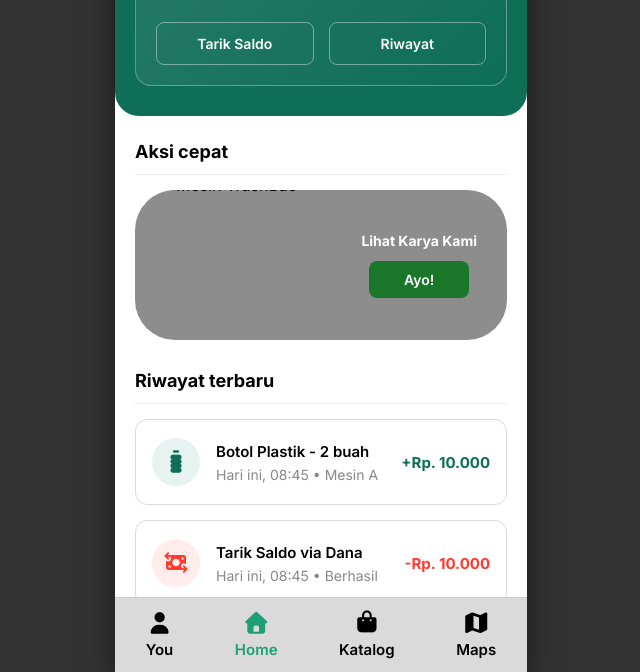
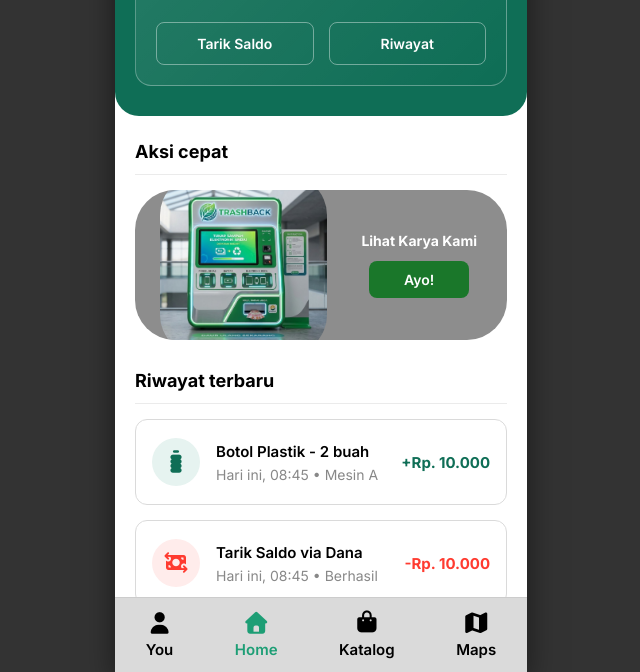
Before and after one commit to farbil/Trashback-Desain-Antarmuka-Pengguna, a plain HTML site: page index.html in a window 1280 px wide. Shown: the part 245-917 px from the top of the page, without its empty margins (319-959 px from the left). Drawn offline with Linux system fonts and the light colour scheme.

Commit message:
Mengubah img/mesin-sampah.jpeg ke assets/img/mesin-sampah.jpeg

```diff
--- a/index.html
+++ b/index.html
@@ -62,7 +62,7 @@
                 <!-- Banner aksi cepat dengan gambar/gradien latar belakang -->
                 <div class="banner">
                     <!-- Gambar mesin sampah -->
-                    <img src="img/mesin-sampah.jpeg" alt="Mesin TrashBack" class="banner-machine-image">
+                    <img src="assets/img/mesin-sampah.jpeg" alt="Mesin TrashBack" class="banner-machine-image">
                     <div class="banner-content">
                         <div class="banner-text">
                             <p class="text-caption font-bold">Lihat Karya Kami</p>
```
